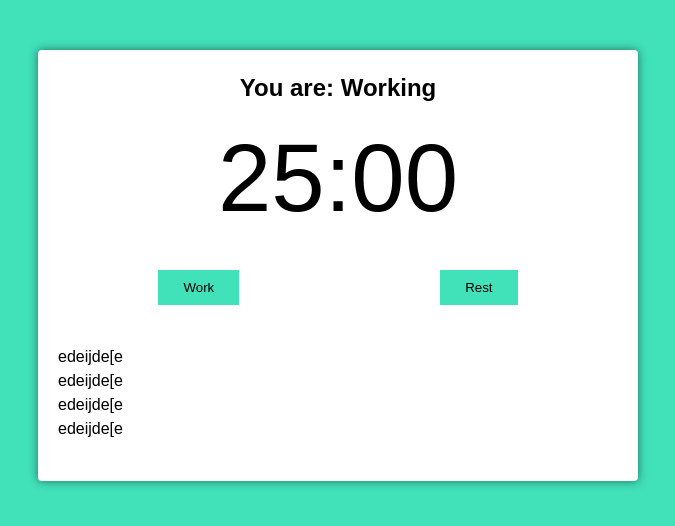
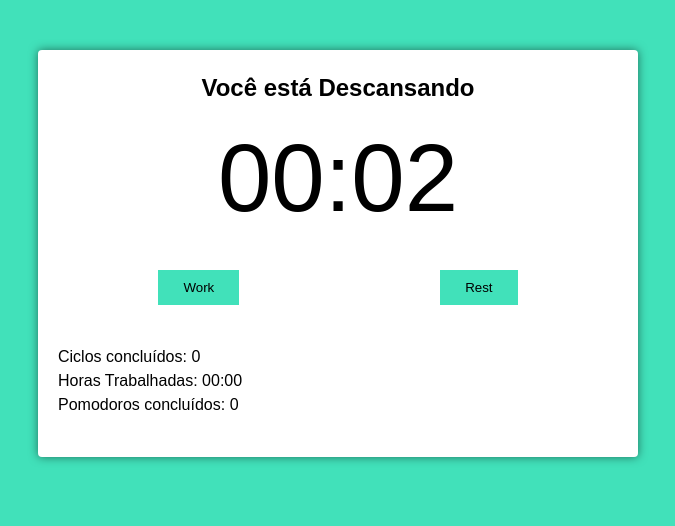
Before and after one commit to Henrique1204/Pomodoro-App, a React (Create React App) app: page / in a window 1280 px wide. Shown: the top 526 px of the page, without its empty margins (302-977 px from the left). Built offline with nearby package versions, Linux system fonts and the light colour scheme.

Commit message:
Adicionar logica do pomodoro

```diff
--- a/src/App.tsx
+++ b/src/App.tsx
@@ -5,9 +5,9 @@ const App = (): JSX.Element => {
   return (
     <div className="container">
       <PomodoroTimer
-        pomodoroTimer={1500}
-        shortRestTimer={300}
-        longRestTimer={900}
+        pomodoroTimer={2}
+        shortRestTimer={3}
+        longRestTimer={4}
         cycles={4}
       />
     </div>
--- a/src/Components/PomodoroTimer.tsx
+++ b/src/Components/PomodoroTimer.tsx
@@ -6,6 +6,7 @@ import Timer from './Timer';
 // Importando Arquivos de audio.
 import bellStart from '../sounds/bell-start.mp3';
 import bellFinish from '../sounds/bell-finish.mp3';
+import { secondsToTime } from '../utils/secondsToTime';
 
 const audioStartWorking = new Audio(bellStart);
 const audioStopWorking = new Audio(bellFinish);
@@ -22,10 +23,19 @@ const pomodoroTimer = (props: Props): JSX.Element => {
   const [timeCouting, setTimeCouting] = React.useState(false);
   const [working, setWorking] = React.useState(false);
   const [resting, setResting] = React.useState(false);
+  const [cyclesQtdManager, setCyclesQtdManager] = React.useState(
+    new Array(props.cycles - 1).fill(true)
+  );
+
+  const [completedCycles, setCompletedCycles] = React.useState(0);
+  const [fullWorkingTime, setFullWorkingTime] = React.useState(0);
+  const [numberOfPomodoros, setNumberOfPomodoros] = React.useState(0);
 
   useInterval(
     () => {
       setMainTime((valueState) => valueState - 1);
+
+      if (working) setFullWorkingTime((valueState) => ++valueState);
     },
     timeCouting ? 1000 : null
   );
@@ -53,11 +63,33 @@ const pomodoroTimer = (props: Props): JSX.Element => {
   React.useEffect(() => {
     if (working) document.body.classList.add('working');
     if (resting) document.body.classList.remove('working');
-  }, [working]);
+
+    if (mainTime > 0) return;
+
+    if (working && cyclesQtdManager.length > 0) {
+      configureResting(false);
+      cyclesQtdManager.pop();
+    } else if (working && cyclesQtdManager.length <= 0) {
+      configureResting(true);
+      setCyclesQtdManager(new Array(props.cycles - 1).fill(true));
+      setCompletedCycles((valueState) => ++valueState);
+    }
+
+    if (working) setNumberOfPomodoros((valueState) => ++valueState);
+    if (resting) configureWorking();
+  }, [
+    working,
+    resting,
+    mainTime,
+    cyclesQtdManager,
+    configureResting,
+    configureWorking,
+    props.cycles,
+  ]);
 
   return (
     <div className="pomodoro">
-      <h2>You are: Working</h2>
+      <h2>Você está {working ? 'Trabalhando' : 'Descansando'}</h2>
       <Timer mainTime={mainTime} />
 
       <div className="controls">
@@ -73,10 +105,9 @@ const pomodoroTimer = (props: Props): JSX.Element => {
       </div>
 
       <div className="details">
-        <p>edeijde[e</p>
-        <p>edeijde[e</p>
-        <p>edeijde[e</p>
-        <p>edeijde[e</p>
+        <p>Ciclos concluídos: {completedCycles}</p>
+        <p>Horas Trabalhadas: {secondsToTime(fullWorkingTime)}</p>
+        <p>Pomodoros concluídos: {numberOfPomodoros}</p>
       </div>
     </div>
   );
```
